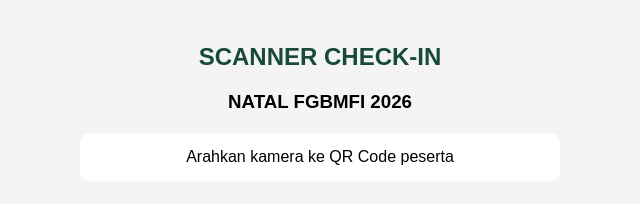
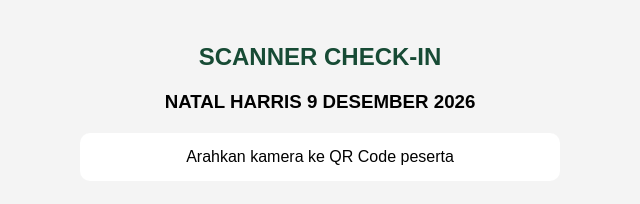
Before and after one commit to priskafan-hub/NATAL-HARRIS-9-DESEMBER, a plain HTML site: page index.html in a window 1280 px wide. Shown: the whole page, without its empty margins (320-960 px from the left). Drawn offline with Linux system fonts and the light colour scheme.

Commit message:
Update index.html

```diff
--- a/index.html
+++ b/index.html
@@ -39,7 +39,7 @@ button {
 
 <body>
 <h2>SCANNER CHECK-IN</h2>
-<h3>NATAL FGBMFI 2026</h3>
+<h3>NATAL HARRIS 9 DESEMBER 2026</h3>
 
 <div id="reader"></div>
 <div id="hasil">Arahkan kamera ke QR Code peserta</div>
```
